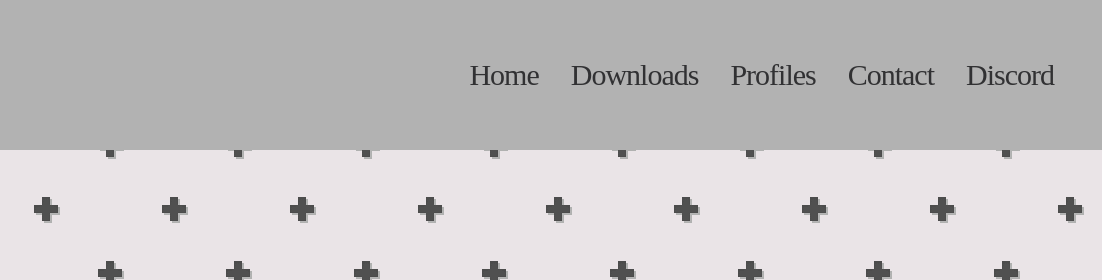
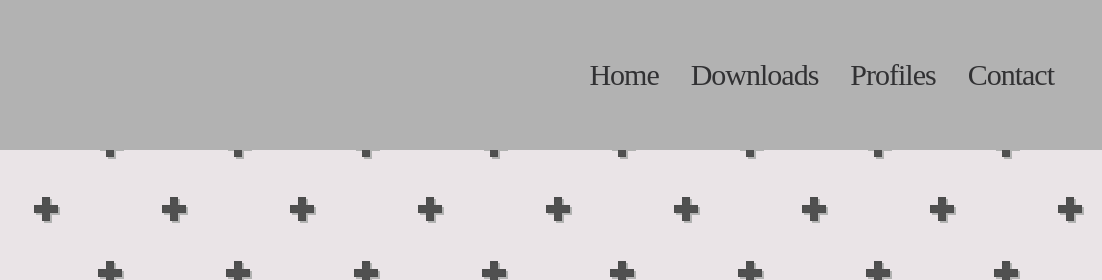
Before and after one commit to CTWTurtle/tidbit.github.io, a website built with Parcel: page contact.html in a window 1280 px wide. Shown: the top 280 px of the page, 178-1280 px from the left. Built offline with nearby package versions, Linux system fonts and the light colour scheme; a web font is replaced by a local one.

Commit message:
no more discord ! :(

```diff
--- a/contact.html
+++ b/contact.html
@@ -94,12 +94,6 @@
               >
                 <span>Contact</span>
               </a>
-              <a
-                href="discord.html"
-                class="navigation-links-discord-btn btnhover"
-              >
-                <span>Discord</span>
-              </a>
             </nav>
           </div>
         </header>
```
Also changed, not shown: components/navigation-links.html (+0 -3 lines), downloads.html (+0 -6 lines), profiles.html (+0 -6 lines).
